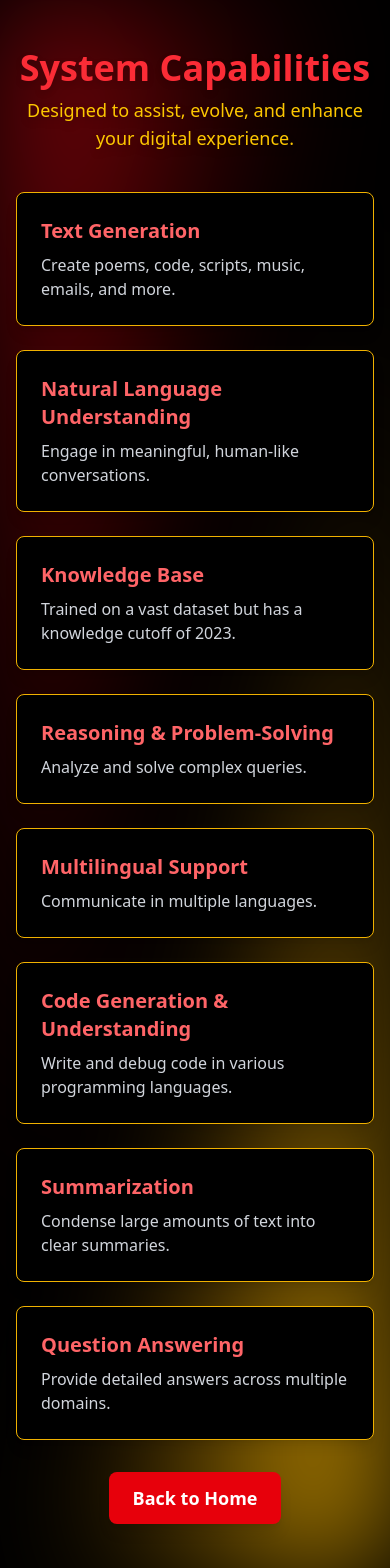
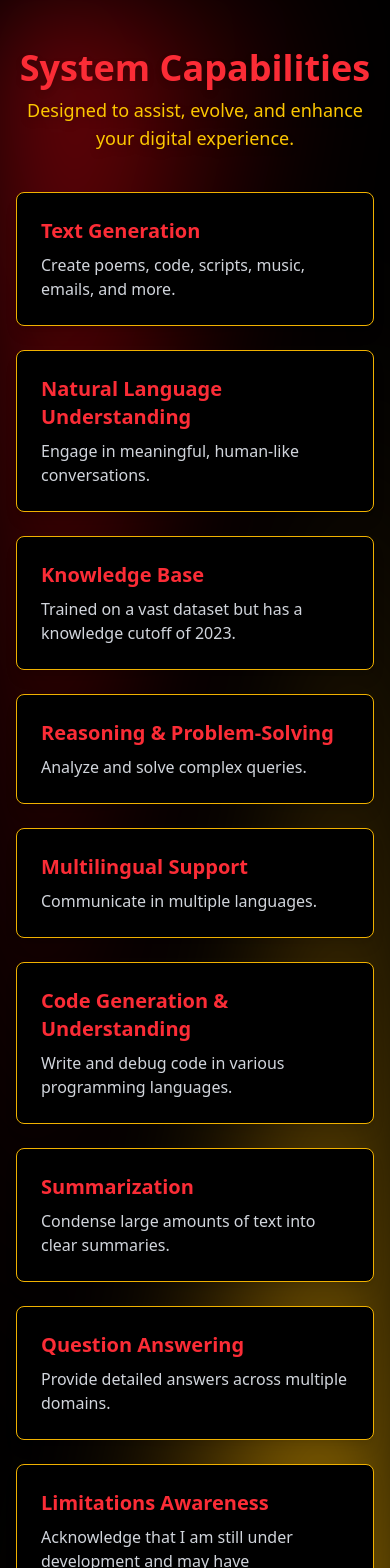
Before and after one commit to ritikace12/AI-B, a React (Vite) app in the folder frontend/: page /features in a window 390 px wide. Shown: the top 1568 px of the page. Built offline with nearby package versions, Linux system fonts and the light colour scheme.

Commit message:
Fixed chat input alignment and made the chat page responsive

```diff
--- a/frontend/src/index.css
+++ b/frontend/src/index.css
@@ -25,3 +25,16 @@
   .nav-link:hover::after {
     transform: scaleX(1);
   }
+
+
+  @media (max-width: 640px) {
+    .chat-container {
+      width: 95%; /* Ensures the chat input stays inside */
+    }
+    .chat-input {
+      width: 100%;
+    }
+    .send-button {
+      min-width: 60px; /* Prevents button from overflowing */
+    }
+  }
--- a/frontend/src/pages/Constraints.jsx
+++ b/frontend/src/pages/Constraints.jsx
@@ -53,7 +53,7 @@ const ConstraintsPage = () => {
             transition={{ duration: 0.5, delay: index * 0.1 }}
             className="bg-black bg-opacity-80 p-6 rounded-lg shadow-lg border border-red-600 hover:shadow-red-600 transition-all transform hover:scale-105"
           >
-            <h3 className="text-xl font-bold text-red-600">{constraint.title}</h3>
+            <h3 className="text-xl font-bold text-red-500">{constraint.title}</h3>
             <p className="text-gray-300 mt-2">{constraint.description}</p>
           </motion.div>
         ))}
--- a/frontend/src/pages/Features.jsx
+++ b/frontend/src/pages/Features.jsx
@@ -10,6 +10,7 @@ const features = [
   { title: "Code Generation & Understanding", description: "Write and debug code in various programming languages." },
   { title: "Summarization", description: "Condense large amounts of text into clear summaries." },
   { title: "Question Answering", description: "Provide detailed answers across multiple domains." },
+  { title: "Limitations Awareness", description: "Acknowledge that I am still under development and may have inaccuracies." },
 ];
 
 const FeaturesPage = () => {
@@ -49,7 +50,7 @@ const FeaturesPage = () => {
             transition={{ duration: 0.5, delay: index * 0.1 }}
             className="bg-black bg-opacity-80 p-6 rounded-lg shadow-lg border border-yellow-500 hover:shadow-yellow-500 transition-all transform hover:scale-105"
           >
-            <h3 className="text-xl font-bold text-red-400">{feature.title}</h3>
+            <h3 className="text-xl font-bold text-red-500">{feature.title}</h3>
             <p className="text-gray-300 mt-2">{feature.description}</p>
           </motion.div>
         ))}
```
Also changed, not shown: frontend/src/pages/ChatBot.jsx (line endings or trailing spaces).
